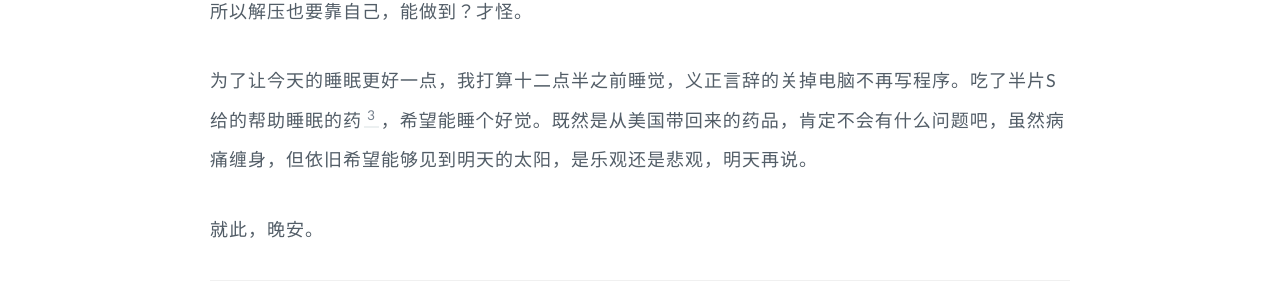
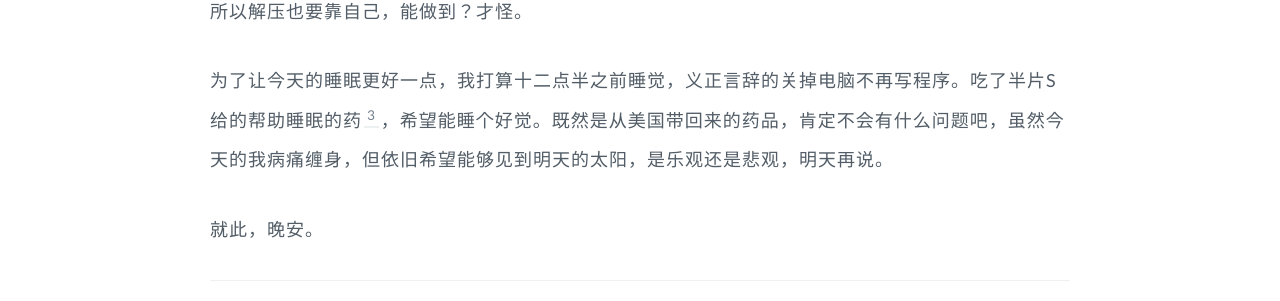
Before and after one commit to GuoJing/blog, a Jekyll site: the page built from _posts/blog/2014/2014-08-16-sick-of-the-year.md, in a window 1280 px wide. Shown: the part 1457-1758 px from the top of the page. Built offline with Jekyll 4.4.1, drawn with Linux system fonts in a browser that asks for light colours.

Commit message:
auto commit

```diff
--- a/_posts/blog/2014/2014-08-16-sick-of-the-year.md
+++ b/_posts/blog/2014/2014-08-16-sick-of-the-year.md
@@ -23,7 +23,7 @@ tags: 生病 感受
 
 今天感冒在家躺了一下午，想了很多的事情，想自己，想浪味仙，想以后我们的生活，会更好吗？我觉得会，但依旧担心，真是龟毛。打开一个网站，最近的搜索记录都是什么胸疼怎么办，睡不着怎么办，胳膊疼怎么办，又觉得一定要好好的，不能再这样病怏怏的下去了。道理谁都明白，压力是自己给的，所以解压也要靠自己，能做到？才怪。
 
-为了让今天的睡眠更好一点，我打算十二点半之前睡觉，义正言辞的关掉电脑不再写程序。吃了半片S给的帮助睡眠的药[^3]，希望能睡个好觉。既然是从美国带回来的药品，肯定不会有什么问题吧，虽然病痛缠身，但依旧希望能够见到明天的太阳，是乐观还是悲观，明天再说。
+为了让今天的睡眠更好一点，我打算十二点半之前睡觉，义正言辞的关掉电脑不再写程序。吃了半片S给的帮助睡眠的药[^3]，希望能睡个好觉。既然是从美国带回来的药品，肯定不会有什么问题吧，虽然今天的我病痛缠身，但依旧希望能够见到明天的太阳，是乐观还是悲观，明天再说。
 
 [^3]: 是保健品，不用担心。
 
```
